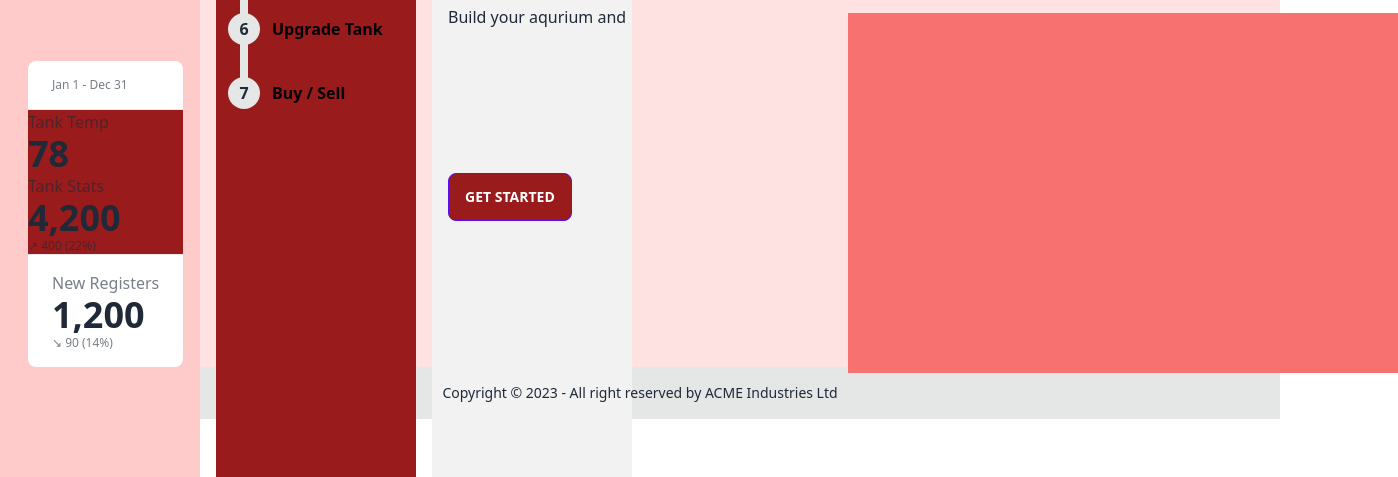
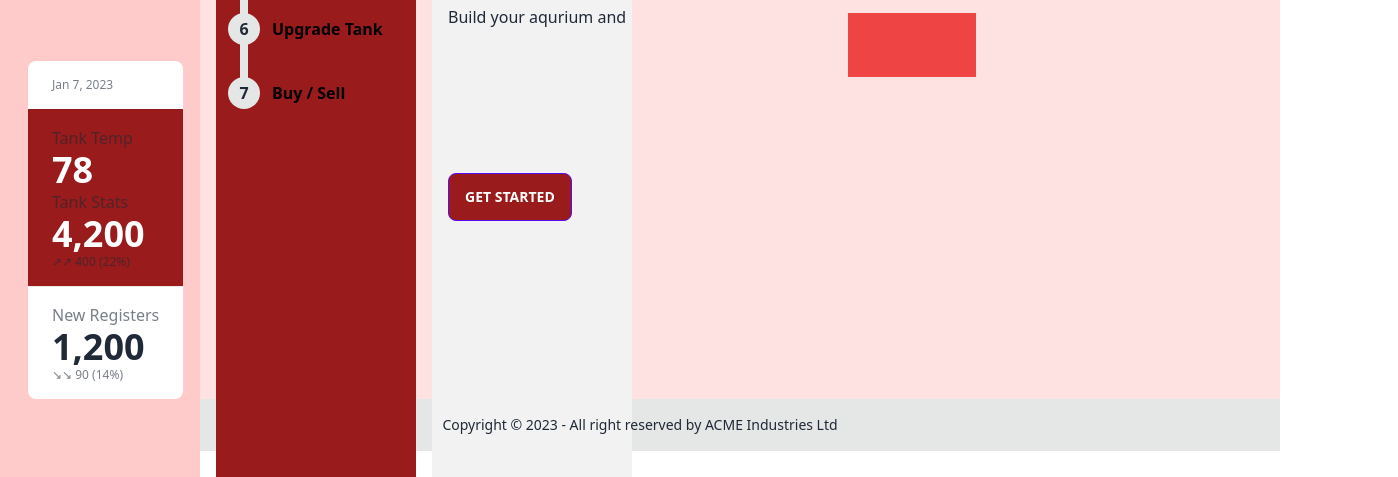
Before and after one commit to Jcain617/Jump.2, a plain HTML site: page index.html in a window 1280 px wide. Shown: the part 387-864 px from the top of the page, 1398 px wide, since content can reach past the window. Drawn offline with nearby package versions, Linux system fonts and the light colour scheme.

Commit message:
create chart

```diff
--- a/index.html
+++ b/index.html
@@ -174,16 +174,13 @@
 					<div class="hero-content flex-col lg:flex-row-reverse">
 							<!-- Pin to bottom right corner -->
 						<div class="relative h-32 w-32 ...">
-							<div class="gap-8 columns-1 grid place-content-start">
+							<div class="bg-red-500">
 								<canvas
 									id="myChart"
-									style="max-width: 550px; display: block; height: 360px;"
-									class="bg-red-400 p-6 chartjs-render-monitor">
+									style="width:100%;max-width:700px">
 								</canvas>
-
-
 							</div>
-  						</div>
+  					</div>
 
 						<div>
 							<h1
@@ -214,21 +211,21 @@
 				<div class="ml-7 stats stats-vertical bg-black-500 rounded-lg">
 
 					<div class="stat">
-						<div class="stat-desc">Jan 1 - Dec 31</div>
+						<div class="stat-desc">Jan 7, 2023</div>
 					</div>
 
-					<div class="bg-red-800">
+					<div class="stat bg-red-800 content-center text-white">
 						<div class="stat-title">Tank Temp</div>
 						<div class="stat-value">78</div>
 						<div class="stat-title">Tank Stats</div>
 						<div class="stat-value">4,200</div>
-						<div class="stat-desc">↗︎ 400 (22%)</div>
+						<div class="stat-desc">↗︎↗︎ 400 (22%)</div>
 					</div>
 
 					<div class="stat">
 						<div class="stat-title">New Registers</div>
 						<div class="stat-value">1,200</div>
-						<div class="stat-desc">↘︎ 90 (14%)</div>
+						<div class="stat-desc">↘︎↘︎ 90 (14%)</div>
 					</div>
 
 				</div>
@@ -240,7 +237,7 @@
 			<div></div>
 		</section>
 		<footer
-			class="footer footer-center p-4 bg-base-300 fix-bottom-0 text-base-content">
+			class="footer footer-center p-4 bg-base-300 text-base-content">
 			<div>
 				<p>
 					Copyright © 2023 - All right reserved by ACME Industries Ltd
```
